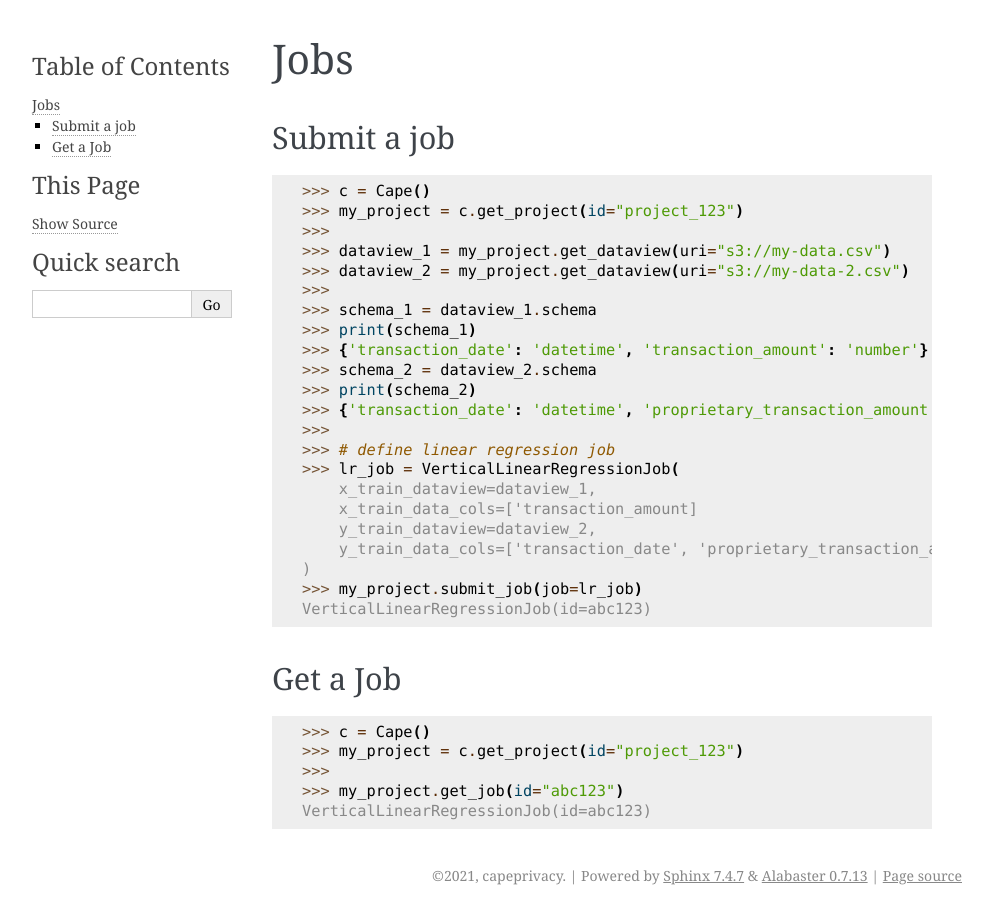
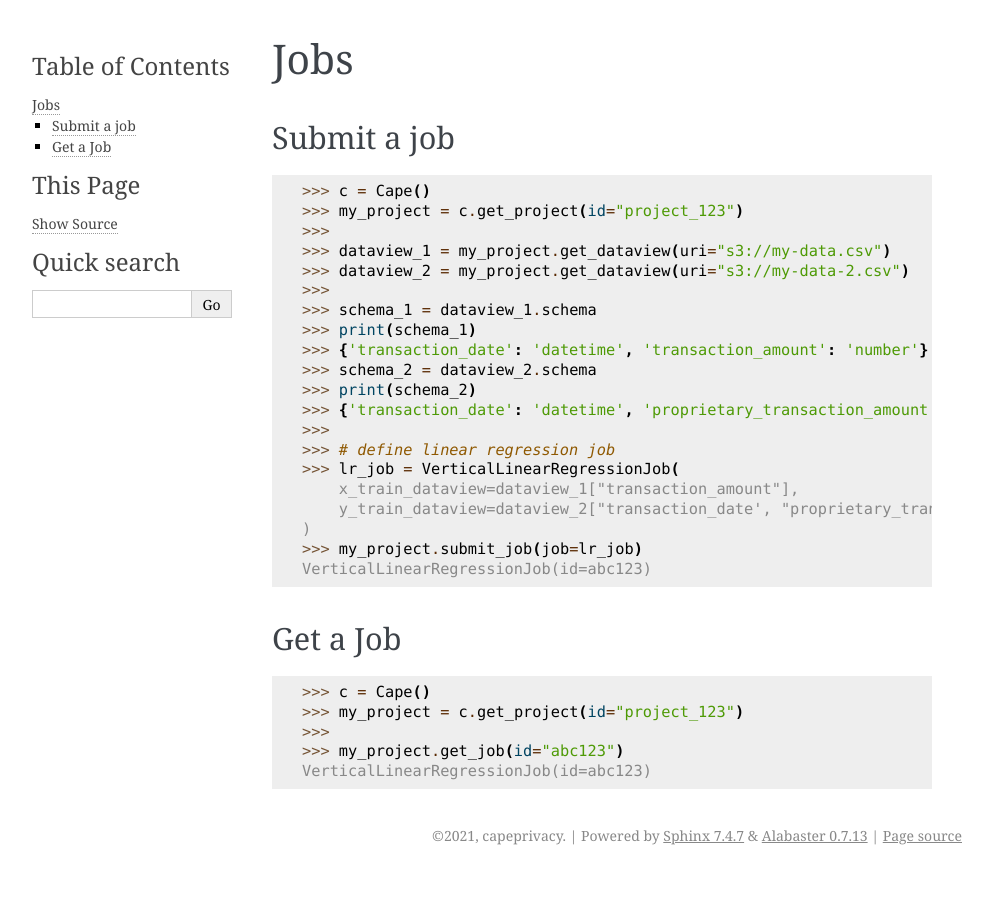
Before and after one commit to juyongdo/pycape, a Sphinx documentation site: the page built from doc/examples/Jobs.rst, in a window 1280 px wide. Shown: the whole page, without its empty margins (148-1141 px from the left). Built offline with Sphinx 7.4.7, drawn with Linux system fonts in a browser that asks for light colours.

Commit message:
Make passing dataview/dataview cols to Job instantiation more panda-like

```diff
--- a/doc/examples/Jobs.rst
+++ b/doc/examples/Jobs.rst
@@ -21,10 +21,8 @@ Submit a job
     >>>
     >>> # define linear regression job
     >>> lr_job = VerticalLinearRegressionJob(
-        x_train_dataview=dataview_1,
-        x_train_data_cols=['transaction_amount]
-        y_train_dataview=dataview_2,
-        y_train_data_cols=['transaction_date', 'proprietary_transaction_amount]
+        x_train_dataview=dataview_1["transaction_amount"],
+        y_train_dataview=dataview_2["transaction_date', "proprietary_transaction_amount"],
     )
     >>> my_project.submit_job(job=lr_job)
     VerticalLinearRegressionJob(id=abc123)
```
Also changed, not shown: 2 other files.
